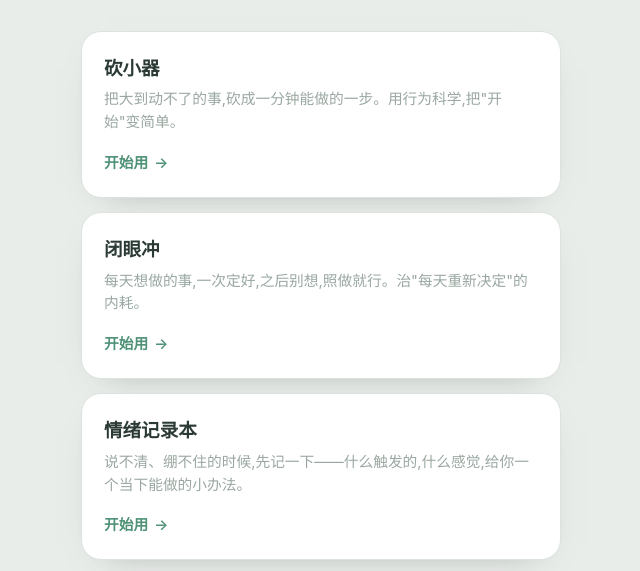
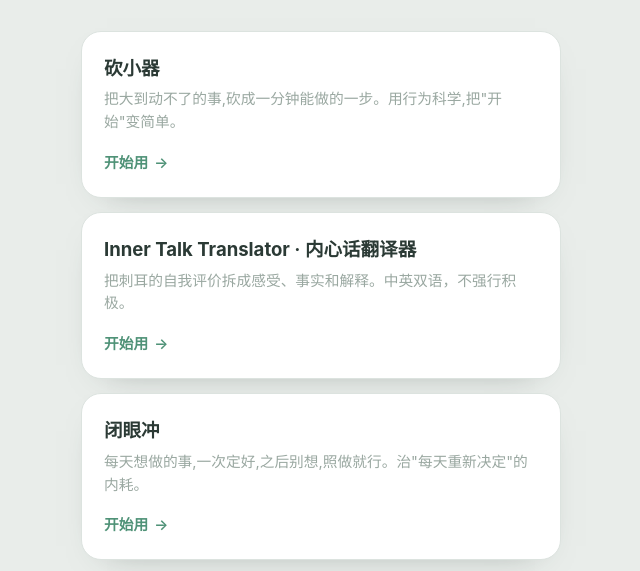
Before and after one commit to slowrecover/hsptoolbox, a plain HTML site: page index.html in a window 1280 px wide. Shown: the part 194-765 px from the top of the page, without its empty margins (319-959 px from the left). Drawn offline with Linux system fonts and the light colour scheme.

Commit message:
Add Inner Talk Translator to toolbox

```diff
--- a/index.html
+++ b/index.html
@@ -68,6 +68,11 @@ a.card:hover .cta .arrow{transform:translateX(3px)}
       <p>把大到动不了的事,砍成一分钟能做的一步。用行为科学,把"开始"变简单。</p>
       <span class="cta">开始用 <span class="arrow">→</span></span>
     </a>
+    <a class="card" href="inner-talk/">
+      <h2>Inner Talk Translator · 内心话翻译器</h2>
+      <p>把刺耳的自我评价拆成感受、事实和解释。中英双语，不强行积极。</p>
+      <span class="cta">开始用 <span class="arrow">→</span></span>
+    </a>
     <a class="card" href="zhaozuo.html">
       <h2>闭眼冲</h2>
       <p>每天想做的事,一次定好,之后别想,照做就行。治"每天重新决定"的内耗。</p>
```
